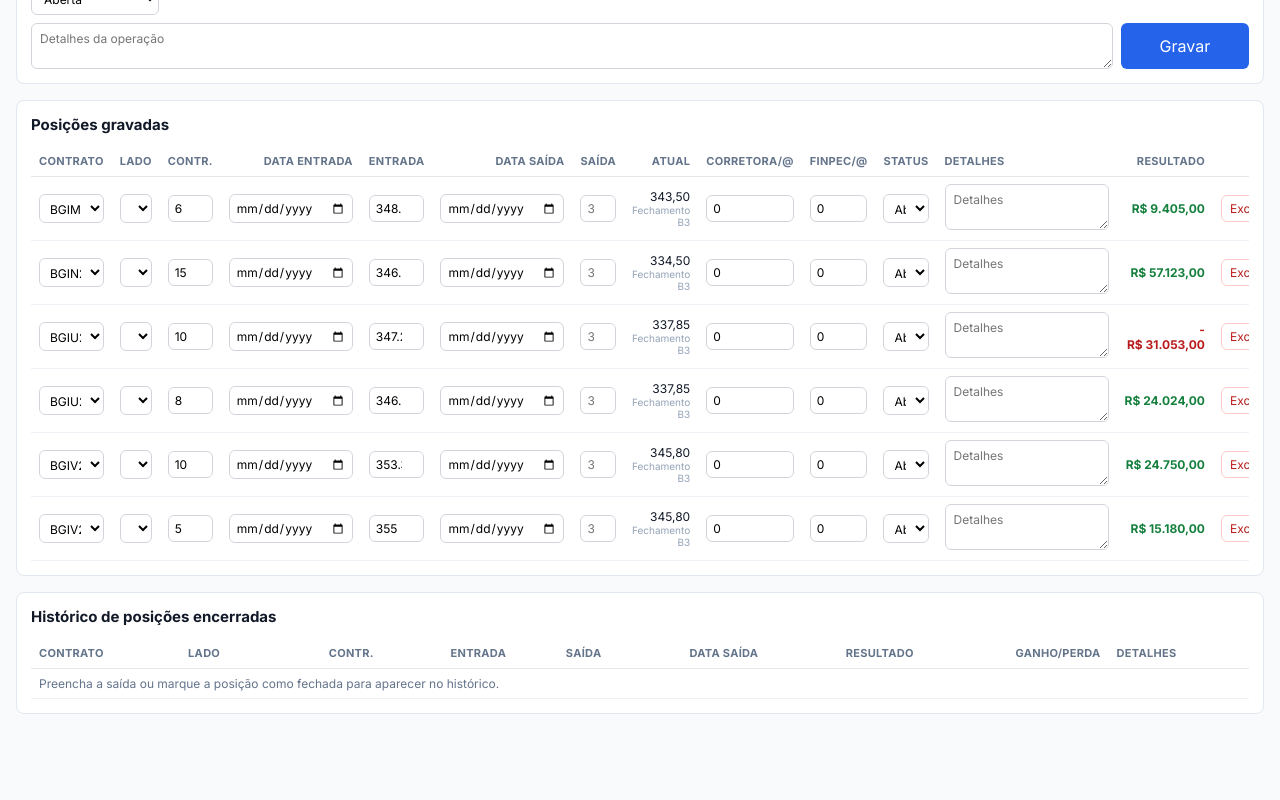
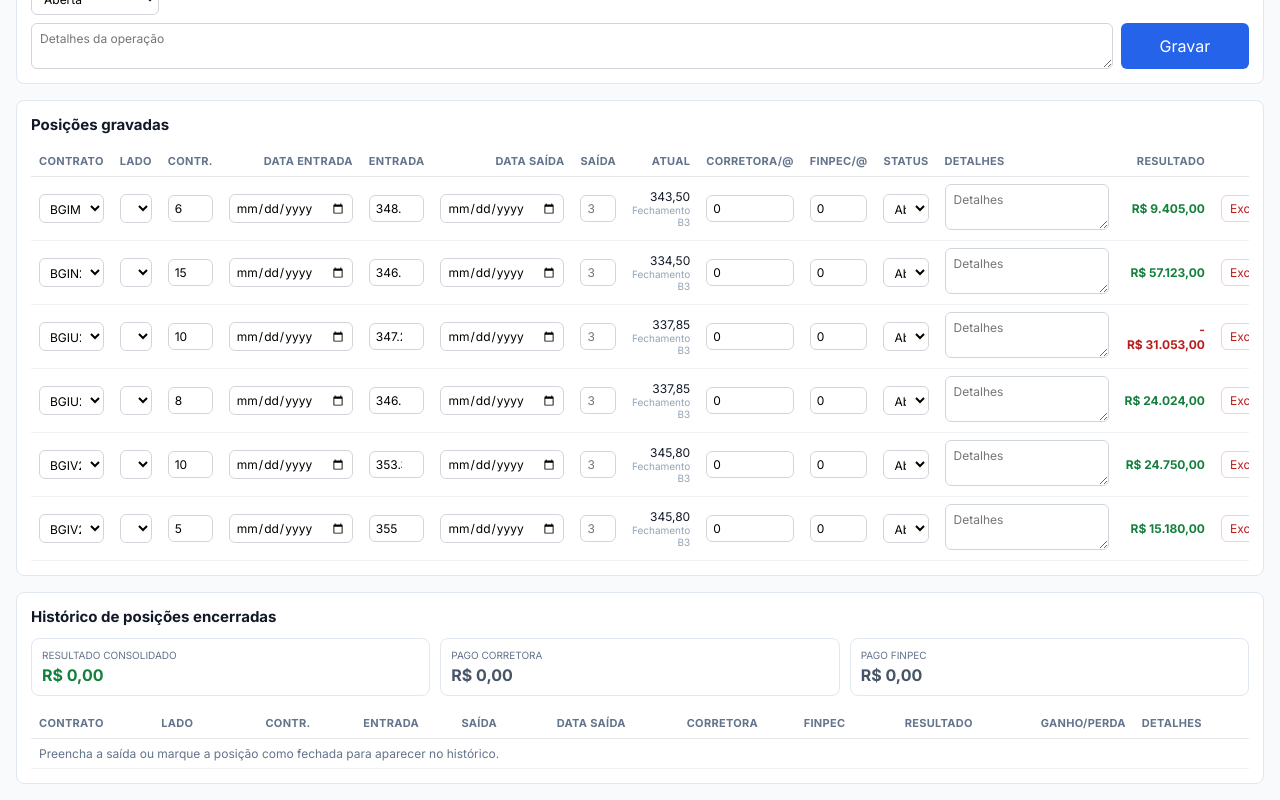
Before and after one commit to pablofaraujo/boi-gordo-portfolio, a React (Create React App) app: page / in a window 1280 px wide. Shown: the part 637-1437 px from the top of the page. Before the commit the page ends 1367 px from the top, so only its background shows below. Built offline with nearby package versions, Linux system fonts and the light colour scheme.

Commit message:
Add closed history totals

```diff
--- a/src/App.jsx
+++ b/src/App.jsx
@@ -59,8 +59,10 @@ function resultForPosition(position, prices) {
   const explicitExit = position.saida !== "" && position.saida !== null && position.saida !== undefined;
   const exit = explicitExit ? toNumber(position.saida) : prices[position.contrato] || 0;
   const gross = position.lado === "Vendido" ? (entry - exit) * qty * LOTE : (exit - entry) * qty * LOTE;
-  const costs = (toNumber(position.corretora) + toNumber(position.finpec)) * qty * LOTE;
-  return { exit, gross, costs, net: gross - costs, source: explicitExit ? "Saída" : "Fechamento B3" };
+  const brokerCost = toNumber(position.corretora) * qty * LOTE;
+  const finpecCost = toNumber(position.finpec) * qty * LOTE;
+  const costs = brokerCost + finpecCost;
+  return { exit, gross, costs, brokerCost, finpecCost, net: gross - costs, source: explicitExit ? "Saída" : "Fechamento B3" };
 }
 
 function normalizePosition(position) {
@@ -106,6 +108,8 @@ export default function Dashboard() {
   const closedPositions = enriched.filter(isClosed);
   const openCount = openPositions.length;
   const closedNet = closedPositions.reduce((sum, position) => sum + position.net, 0);
+  const closedBrokerCosts = closedPositions.reduce((sum, position) => sum + position.brokerCost, 0);
+  const closedFinpecCosts = closedPositions.reduce((sum, position) => sum + position.finpecCost, 0);
   const wonCount = closedPositions.filter((position) => position.net > 0).length;
   const lostCount = closedPositions.filter((position) => position.net < 0).length;
 
@@ -299,9 +303,21 @@ export default function Dashboard() {
 
         <section style={{ background: "#fff", border: "1px solid #e2e8f0", borderRadius: 8, padding: 14, marginTop: 16 }}>
           <h2 style={{ fontSize: 15, margin: "0 0 12px" }}>Histórico de posições encerradas</h2>
+          <div style={{ display: "grid", gridTemplateColumns: "repeat(auto-fit, minmax(180px, 1fr))", gap: 10, marginBottom: 12 }}>
+            {[
+              ["Resultado consolidado", fmtCurrency(closedNet), pnlColor(closedNet)],
+              ["Pago corretora", fmtCurrency(closedBrokerCosts), "#475569"],
+              ["Pago Finpec", fmtCurrency(closedFinpecCosts), "#475569"],
+            ].map(([label, value, color]) => (
+              <div key={label} style={{ border: "1px solid #e2e8f0", borderRadius: 8, padding: 10 }}>
+                <div style={{ fontSize: 10, color: "#64748b", textTransform: "uppercase", marginBottom: 4 }}>{label}</div>
+                <div style={{ fontSize: 16, fontWeight: 700, color }}>{value}</div>
+              </div>
+            ))}
+          </div>
           <div style={{ overflowX: "auto" }}>
             <table>
-              <thead><tr><th className="L">Contrato</th><th className="L">Lado</th><th>Contr.</th><th>Entrada</th><th>Saída</th><th>Data saída</th><th>Resultado</th><th>Ganho/Perda</th><th className="L">Detalhes</th></tr></thead>
+              <thead><tr><th className="L">Contrato</th><th className="L">Lado</th><th>Contr.</th><th>Entrada</th><th>Saída</th><th>Data saída</th><th>Corretora</th><th>Finpec</th><th>Resultado</th><th>Ganho/Perda</th><th className="L">Detalhes</th></tr></thead>
               <tbody>
                 {closedPositions.length ? closedPositions.map((position) => (
                   <tr key={`history-${position.id}`}>
@@ -311,12 +327,14 @@ export default function Dashboard() {
                     <td>R$ {fmtPrice(position.entrada)}</td>
                     <td>R$ {fmtPrice(position.saida)}</td>
                     <td>{position.dataSaida || "-"}</td>
+                    <td>{fmtCurrency(position.brokerCost)}</td>
+                    <td>{fmtCurrency(position.finpecCost)}</td>
                     <td style={{ color: pnlColor(position.net), fontWeight: 700 }}>{fmtCurrency(position.net)}</td>
                     <td style={{ color: pnlColor(position.net), fontWeight: 700 }}>{outcomeLabel(position.net)}</td>
                     <td className="L">{position.detalhes || "-"}</td>
                   </tr>
                 )) : (
-                  <tr><td className="L" colSpan="9" style={{ color: "#64748b" }}>Preencha a saída ou marque a posição como fechada para aparecer no histórico.</td></tr>
+                  <tr><td className="L" colSpan="11" style={{ color: "#64748b" }}>Preencha a saída ou marque a posição como fechada para aparecer no histórico.</td></tr>
                 )}
               </tbody>
             </table>
```
